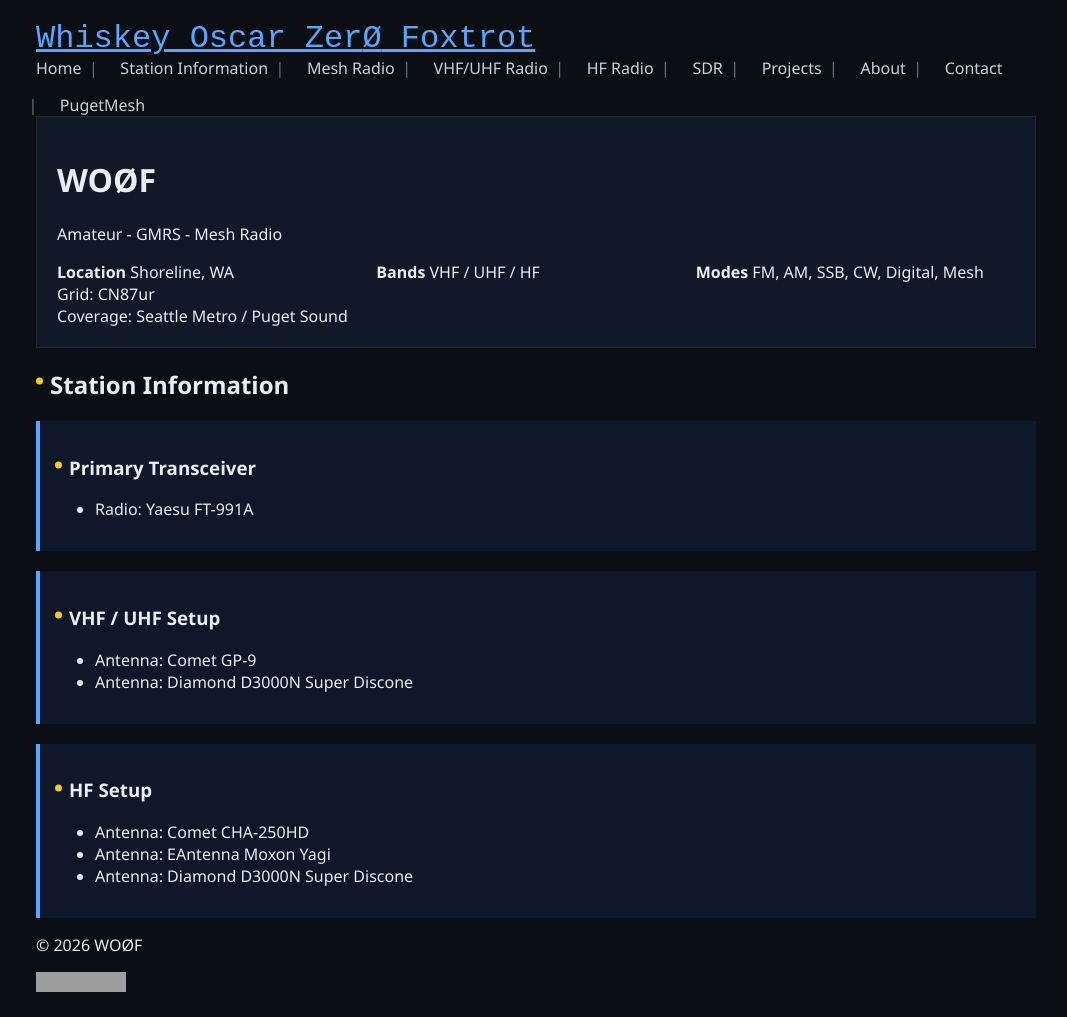
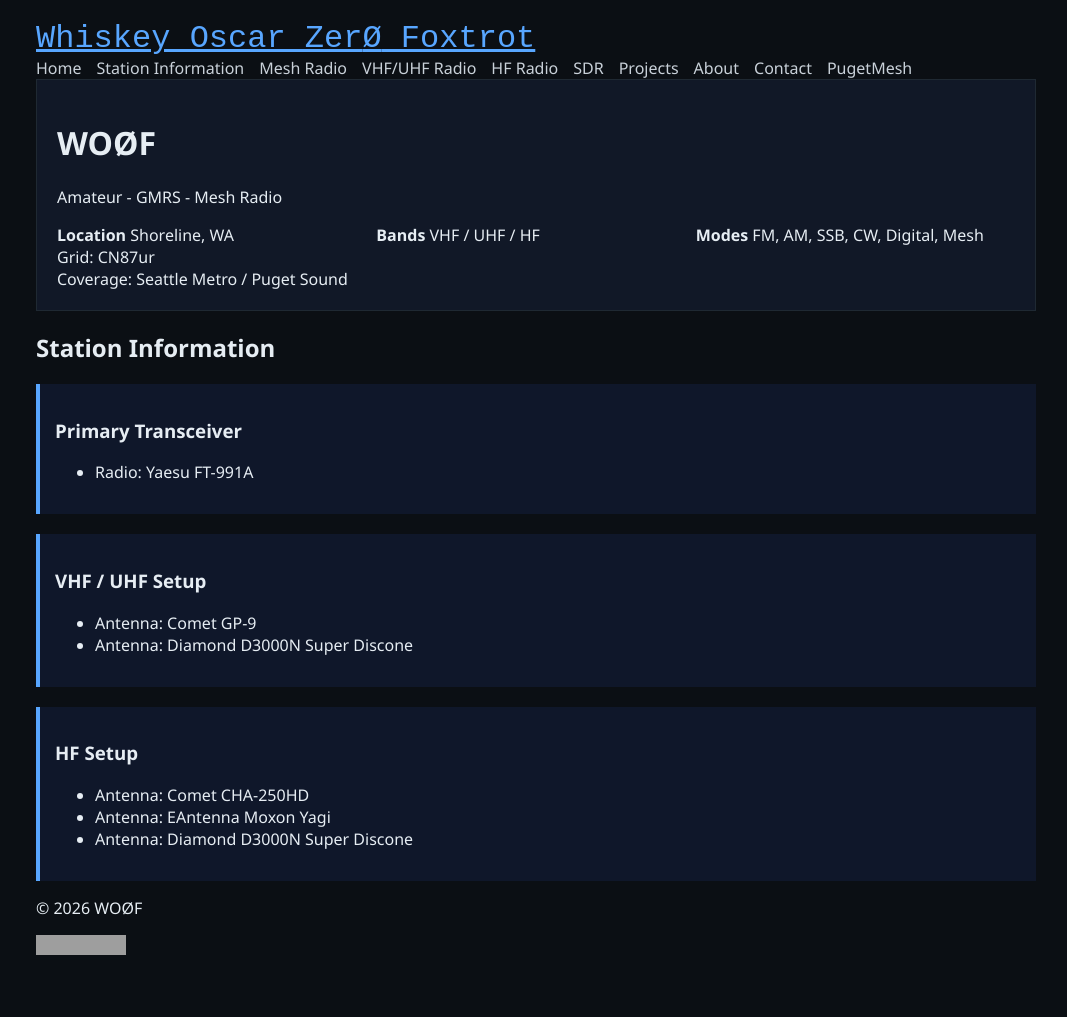
Before and after one commit to Lymitliss/Lymitliss.github.io, a Jekyll site: the page built from station-information.md, in a window 1280 px wide. Shown: the whole page, without its empty margins (104-1171 px from the left). Built offline with Jekyll 4.4.1, drawn with Linux system fonts in a browser that asks for light colours; after the commit the page ends 980 px from its top, so only the background shows below that; grey boxes are pictures that could not be loaded.

Commit message:
Update style.css

```diff
--- a/assets/style.css
+++ b/assets/style.css
@@ -20,21 +20,11 @@ body {
 .nav-links {
   display: flex;
   gap: 15px;
-  flex-wrap: wrap;
 }
 
 .nav-links a {
   color: #c9d1d9;
   text-decoration: none;
-  position: relative;
-}
-
-.nav-links a + a::before {
-  content: "|";
-  color: #6b7280;
-  margin-right: 15px;
-  position: relative;
-  left: -7.5px;
 }
 
 .nav-links a:hover {
@@ -59,25 +49,6 @@ body {
   margin-top: 20px;
 }
 
-h2,
-.station-card h3 {
-  position: relative;
-  padding-left: 14px;
-}
-
-h2::before,
-.station-card h3::before {
-  content: "";
-  width: 7px;
-  height: 7px;
-  border-radius: 50%;
-  background: #facc15;
-  position: absolute;
-  left: 0;
-  top: 0.55em;
-  transform: translateY(-50%);
-}
-
 .mesh-title {
   color: #58a6ff;
   font-weight: bold;
```
